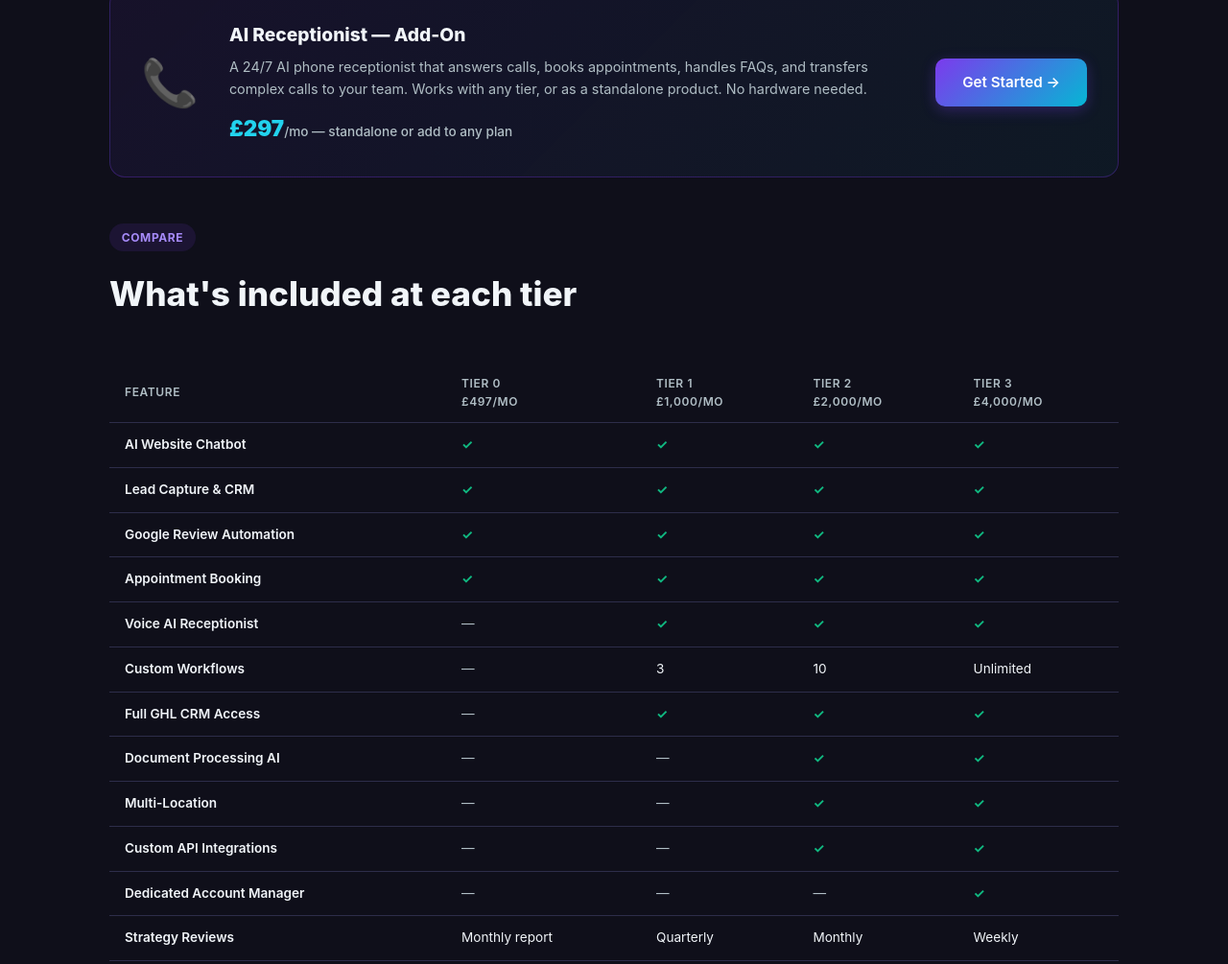
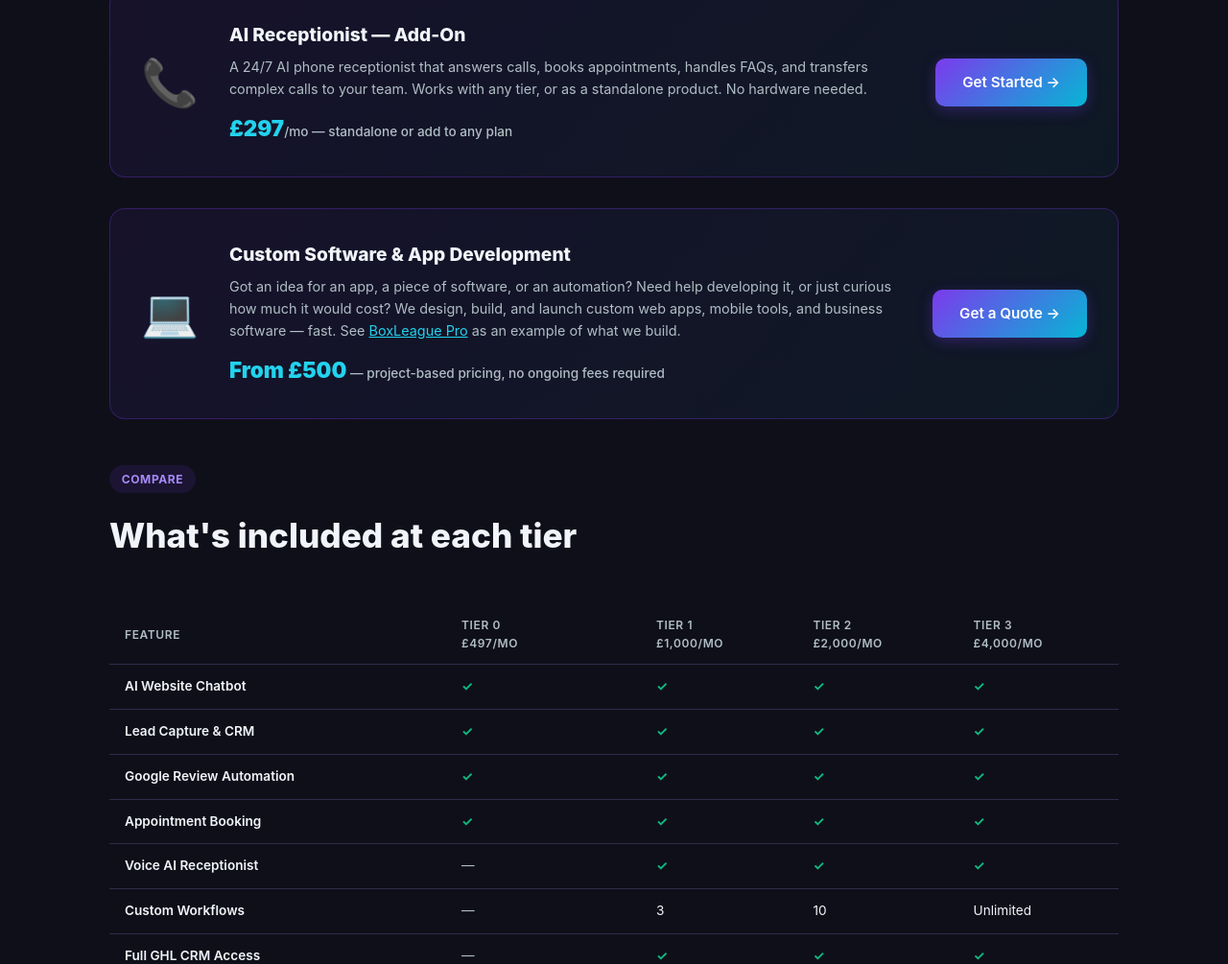
Before and after one commit to someshds/aifa-review-booster, a plain HTML site: page pricing.html in a window 1280 px wide. Shown: the part 1258-2263 px from the top of the page at 96% size. Drawn offline with Linux system fonts and the light colour scheme; a script that the page names is missing.

Commit message:
Add Custom Software & App Development to pricing page + FAQ

```diff
--- a/pricing.html
+++ b/pricing.html
@@ -210,6 +210,17 @@
     </div>
     <a href="https://aifusionautomations.com/#book-a-call" class="btn btn-primary">Get Started →</a>
   </div>
+
+  <!-- Custom Software & App Development -->
+  <div class="addon-card" style="margin-top:2rem">
+    <div class="addon-icon">&#128187;</div>
+    <div class="addon-content">
+      <h3>Custom Software &amp; App Development</h3>
+      <p>Got an idea for an app, a piece of software, or an automation? Need help developing it, or just curious how much it would cost? We design, build, and launch custom web apps, mobile tools, and business software — fast. See <a href="boxleague-pro.html" style="color:var(--accent-light);text-decoration:underline">BoxLeague Pro</a> as an example of what we build.</p>
+      <div class="addon-price">From £500<span> — project-based pricing, no ongoing fees required</span></div>
+    </div>
+    <a href="mailto:grant@aifusionautomations.com?subject=Custom%20Software%20Enquiry" class="btn btn-primary">Get a Quote →</a>
+  </div>
 </div>
 
 <!-- Feature Comparison Table -->
@@ -274,6 +285,10 @@
       <button class="faq-q" onclick="toggleFaq(this)">Is my data safe?<span class="faq-arrow">▾</span></button>
       <div class="faq-a"><p>Yes. All systems are built to UK GDPR standards. Customer data stays within compliant data centres, and every workflow includes proper consent mechanisms.</p></div>
     </div>
+    <div class="faq-item">
+      <button class="faq-q" onclick="toggleFaq(this)">Can you build custom software or apps for my business?<span class="faq-arrow">▾</span></button>
+      <div class="faq-a"><p>Yes. We build custom web apps, business tools, and automation software from scratch. Tell us your idea and we'll scope it, quote it, and build it — typically in 2-4 weeks. We've built league management apps, purchase order systems, wine analysis tools, and more. Pricing starts from £500 depending on complexity.</p></div>
+    </div>
   </div>
 </div>
 
```
